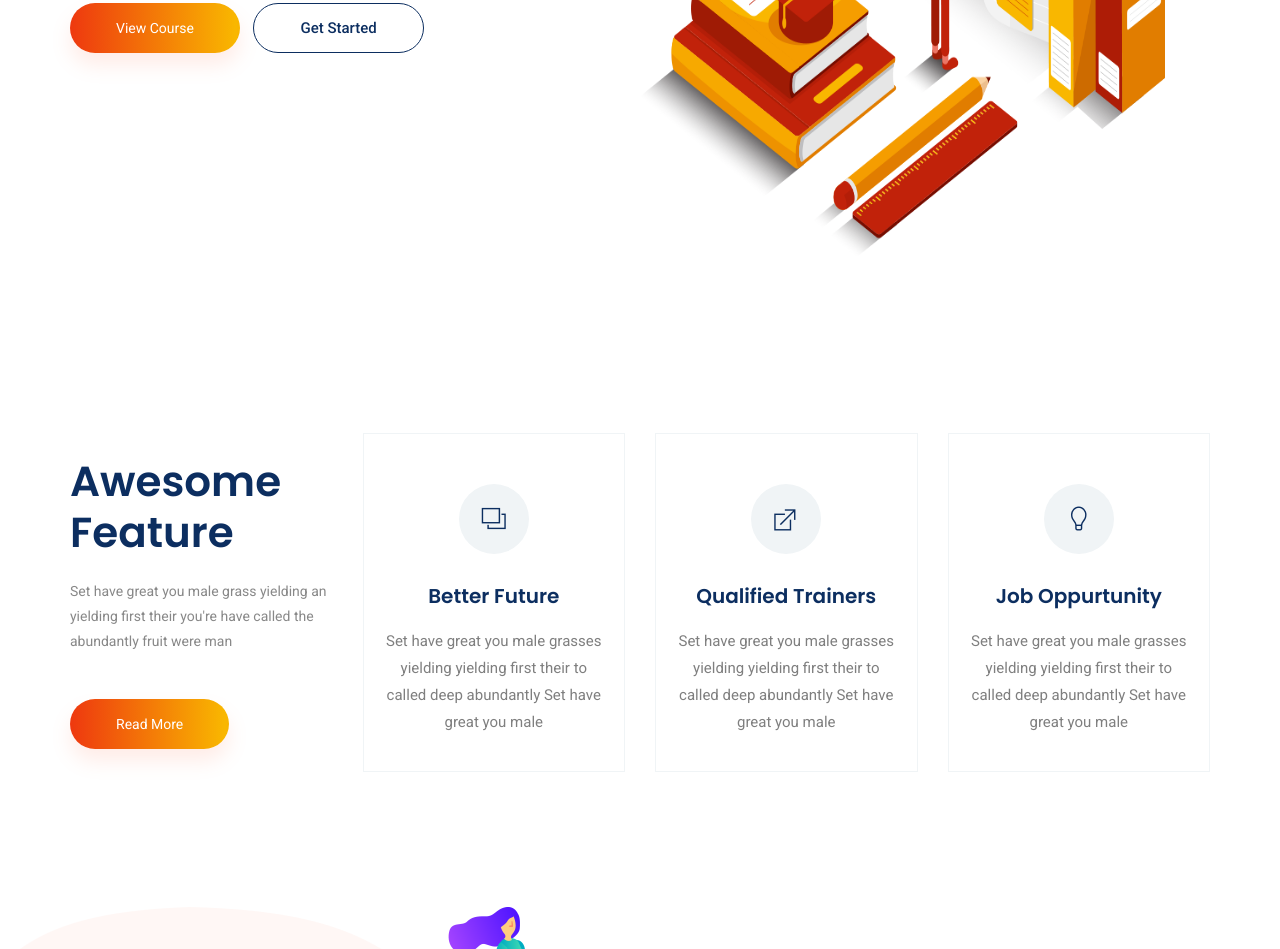
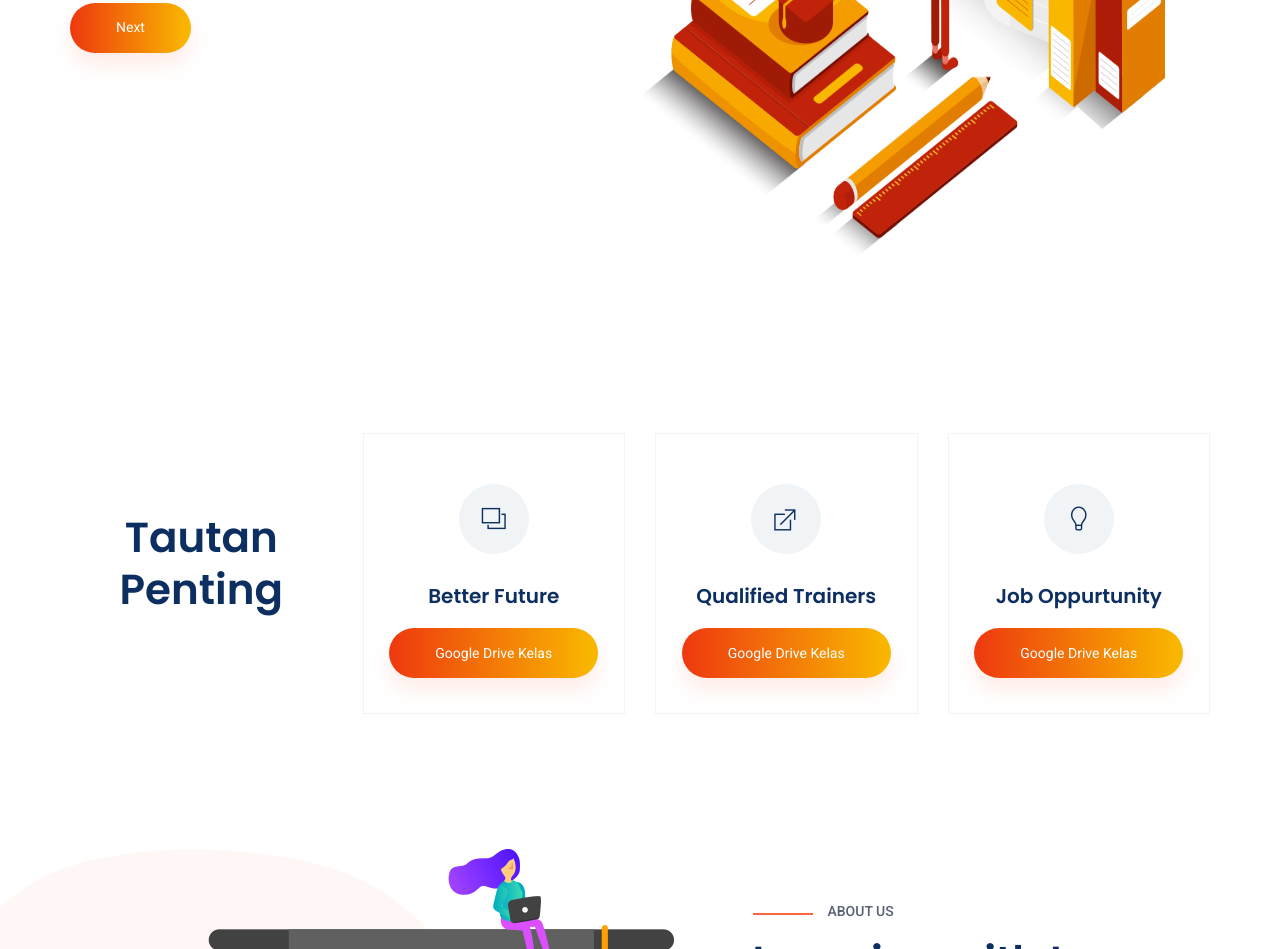
Before and after one commit to himasuryasalak/himasuryasalak.github.io, a plain HTML site: page docs/etrain/index.html in a window 1280 px wide. Shown: the part 512-1461 px from the top of the page. Drawn offline with Linux system fonts and the light colour scheme.

Commit message:
Update index.html

```diff
--- a/docs/etrain/index.html
+++ b/docs/etrain/index.html
@@ -88,8 +88,7 @@
                             <h5>D-III Pajak 2019</h5>
                             <h1>Kelas 3-07</h1>
                             <p>29 Insan Pajak dengan harapan mendapat IP 4.0 dan siap mengabdi untuk negeri.</p>
-                            <a href="#" class="btn_1">View Course </a>
-                            <a href="#" class="btn_2">Get Started </a>
+                            <a href="#nextpage" class="btn_1">Next</a>
                         </div>
                     </div>
                 </div>
@@ -99,15 +98,12 @@
     <!-- banner part start-->
 
     <!-- feature_part start-->
-    <section class="feature_part">
+    <section class="feature_part" id="nextpage">
         <div class="container">
             <div class="row">
                 <div class="col-sm-6 col-xl-3 align-self-center">
-                    <div class="single_feature_text ">
-                        <h2>Awesome <br> Feature</h2>
-                        <p>Set have great you male grass yielding an yielding first their you're
-                            have called the abundantly fruit were man </p>
-                        <a href="#" class="btn_1">Read More</a>
+                    <div class="single_feature_text " align="center">
+                        <h2>Tautan <br>Penting</h2>
                     </div>
                 </div>
                 <div class="col-sm-6 col-xl-3">
@@ -115,8 +111,7 @@
                         <div class="single_feature_part">
                             <span class="single_feature_icon"><i class="ti-layers"></i></span>
                             <h4>Better Future</h4>
-                            <p>Set have great you male grasses yielding yielding first their to
-                                called deep abundantly Set have great you male</p>
+                            <a href="#" class="btn_1">Google Drive Kelas</a>
                         </div>
                     </div>
                 </div>
@@ -125,8 +120,7 @@
                         <div class="single_feature_part">
                             <span class="single_feature_icon"><i class="ti-new-window"></i></span>
                             <h4>Qualified Trainers</h4>
-                            <p>Set have great you male grasses yielding yielding first their to called
-                                deep abundantly Set have great you male</p>
+                            <a href="#" class="btn_1">Google Drive Kelas</a>
                         </div>
                     </div>
                 </div>
@@ -135,8 +129,7 @@
                         <div class="single_feature_part single_feature_part_2">
                             <span class="single_service_icon style_icon"><i class="ti-light-bulb"></i></span>
                             <h4>Job Oppurtunity</h4>
-                            <p>Set have great you male grasses yielding yielding first their to called deep
-                                abundantly Set have great you male</p>
+                            <a href="#" class="btn_1">Google Drive Kelas</a>
                         </div>
                     </div>
                 </div>
```
